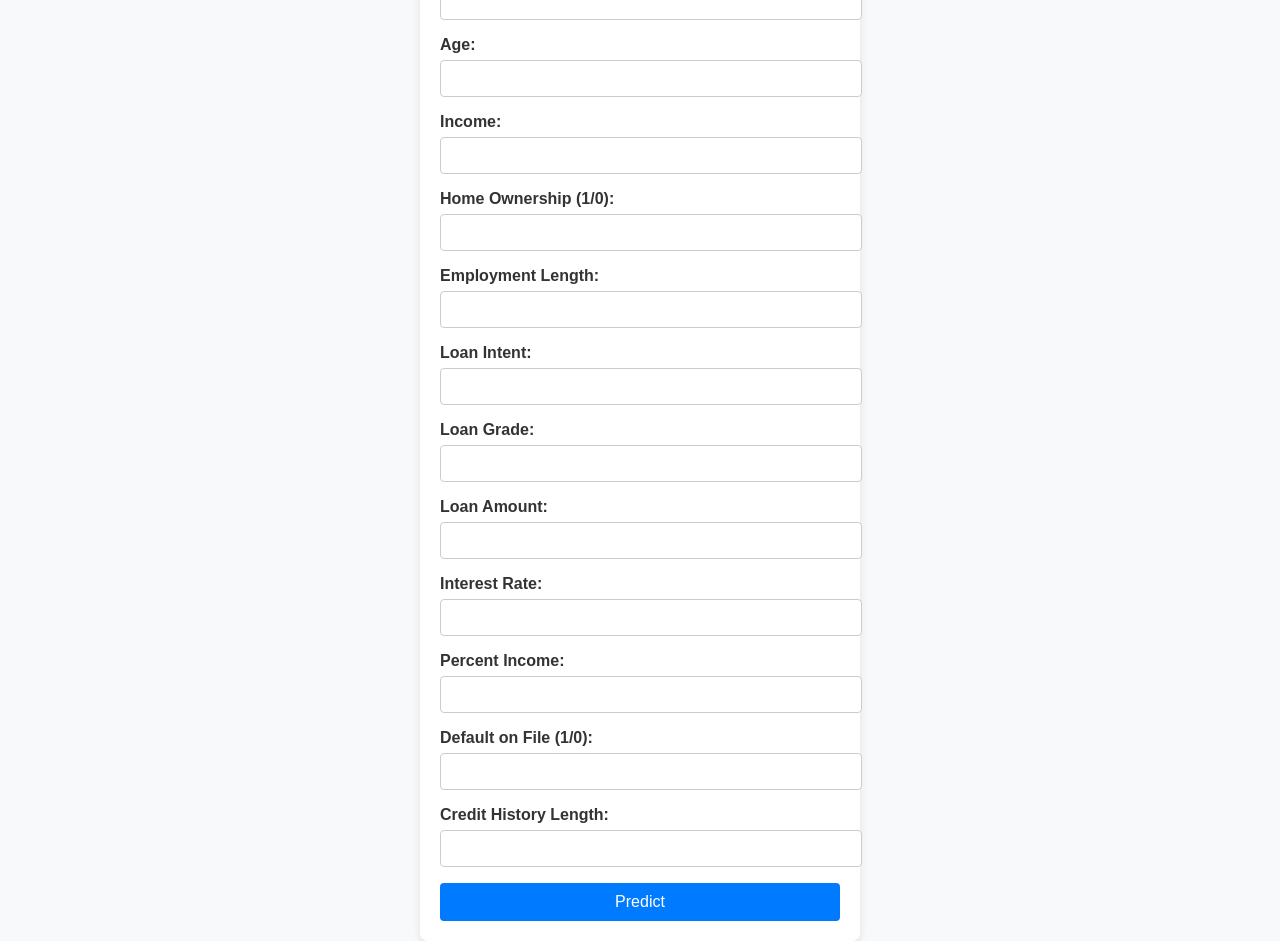
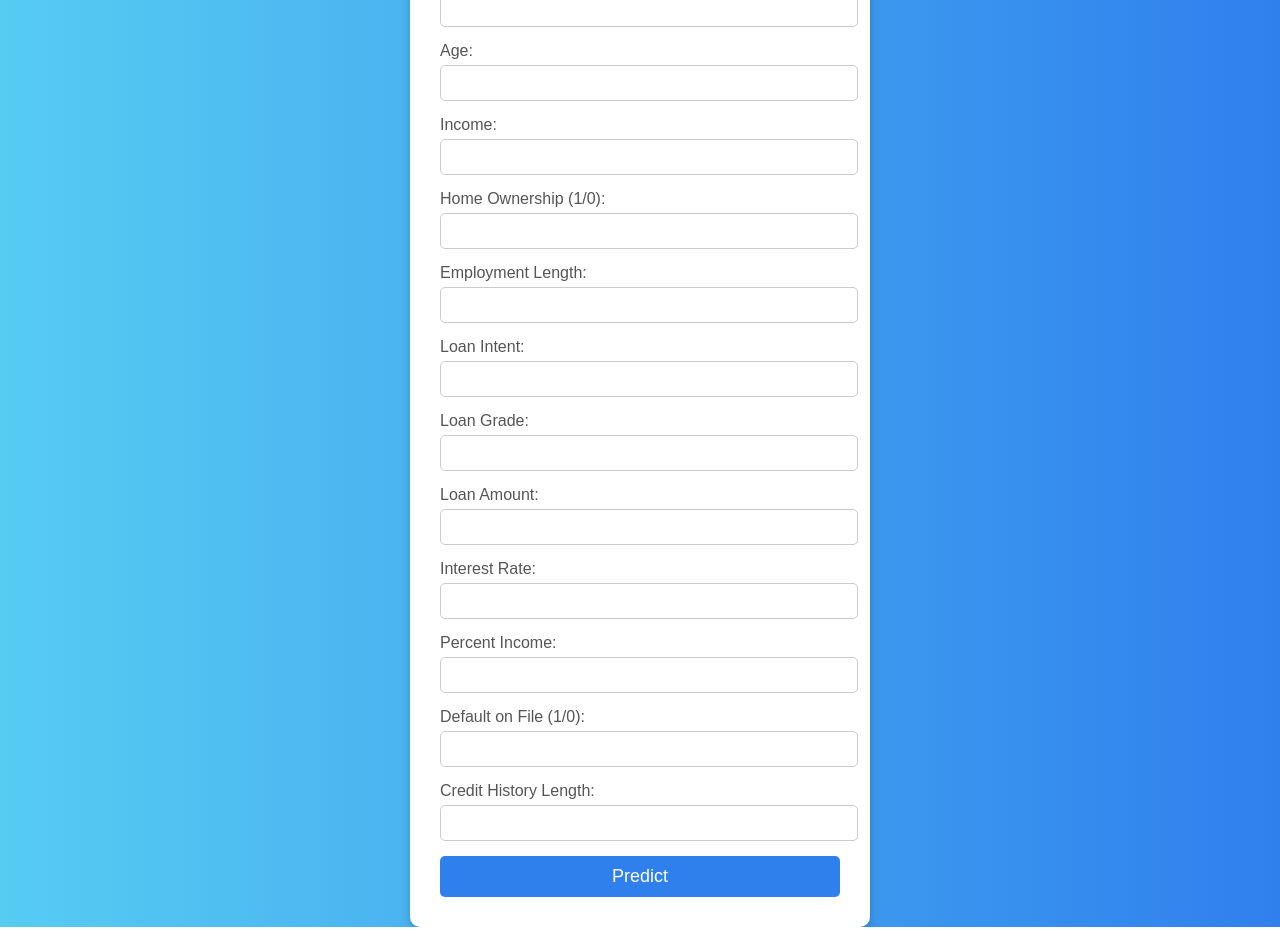
Before and after one commit to shivansh4888/loan_prediction, a Flask app: page / in a window 1280 px wide. Run offline with Flask 3, Linux system fonts and the light colour scheme; parts of the project's set-up code (start-up, migrations or seed data) failed here and were passed over.

Commit message:
Update style.css

```diff
--- a/static/style.css
+++ b/static/style.css
@@ -1,7 +1,7 @@
+/* Reset and Base Styles */
 body {
-  font-family: Arial, sans-serif;
-  background-color: #f8f9fa;
-  color: #333;
+  font-family: 'Poppins', sans-serif;
+  background: linear-gradient(to right, #56ccf2, #2f80ed);
   margin: 0;
   padding: 0;
   display: flex;
@@ -10,51 +10,77 @@ body {
   height: 100vh;
 }
 
+/* Main Container */
 .container {
   background: #ffffff;
-  padding: 20px;
-  border-radius: 8px;
-  box-shadow: 0 4px 8px rgba(0, 0, 0, 0.1);
-  max-width: 400px;
-  width: 100%;
+  padding: 30px;
+  width: 400px;
+  border-radius: 10px;
+  box-shadow: 0px 4px 10px rgba(0, 0, 0, 0.2);
+  text-align: center;
 }
 
+/* Heading */
 h1 {
-  text-align: center;
-  color: #007bff;
+  font-size: 24px;
+  color: #333;
+  margin-bottom: 20px;
 }
 
-form label {
-  display: block;
-  margin-bottom: 6px;
-  font-weight: bold;
+/* Input Groups */
+.input-group {
+  margin-bottom: 15px;
+  text-align: left;
 }
 
-form input {
-  width: 100%;
-  padding: 10px;
-  margin-bottom: 16px;
-  border: 1px solid #ccc;
-  border-radius: 4px;
+.input-group label {
+  display: block;
+  font-weight: 500;
+  margin-bottom: 5px;
+  color: #555;
 }
 
-button {
-  background-color: #007bff;
+.input-group input {
+  width: 100%;
+  padding: 8px;
+  font-size: 16px;
+  border: 1px solid #ccc;
+  border-radius: 5px;
+  transition: all 0.3s ease;
+}
+
+.input-group input:focus {
+  border-color: #2f80ed;
+  outline: none;
+  box-shadow: 0px 0px 5px rgba(47, 128, 237, 0.5);
+}
+
+/* Button */
+.btn {
+  background: #2f80ed;
   color: white;
+  font-size: 18px;
+  border: none;
   padding: 10px;
   width: 100%;
-  border: none;
-  border-radius: 4px;
+  border-radius: 5px;
   cursor: pointer;
-  font-size: 16px;
+  transition: background 0.3s ease;
 }
 
-button:hover {
-  background-color: #0056b3;
+.btn:hover {
+  background: #1e6bcb;
 }
 
+/* Result Section */
 #result {
   margin-top: 20px;
-  font-size: 18px;
-  text-align: center;
+  background: #f3f3f3;
+  padding: 15px;
+  border-radius: 5px;
 }
+
+#result h2 {
+  font-size: 20px;
+  color: #333;
+}
```
